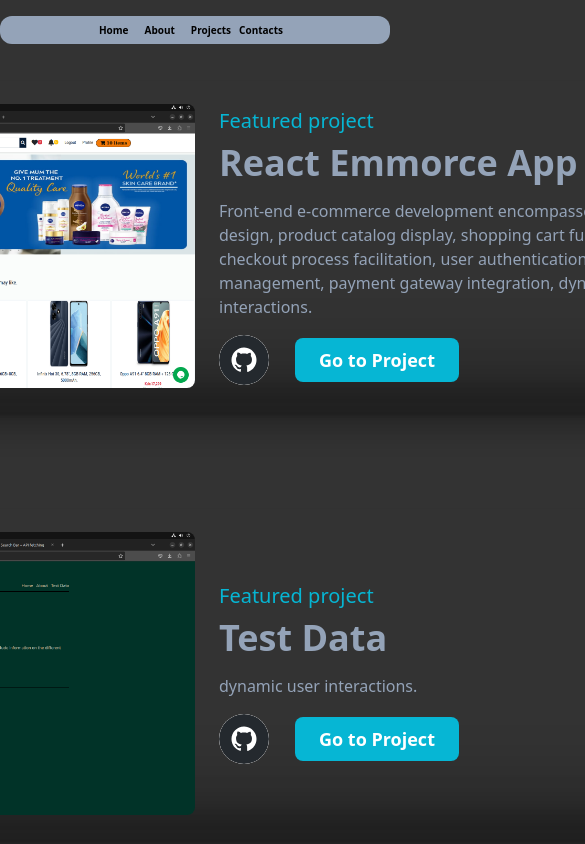
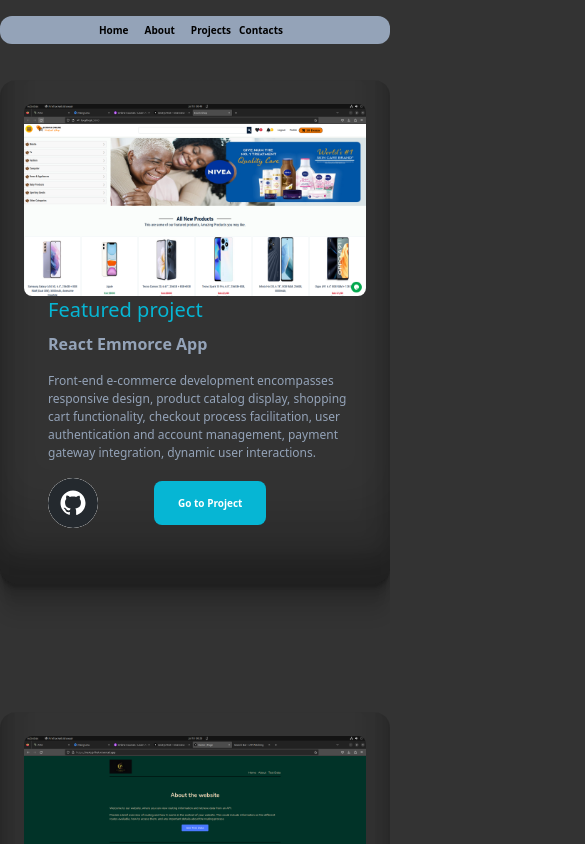
Before and after one commit to Manguriu/redo, a Next.js app: page /projec in a window 390 px wide. Shown: the top 844 px of the page, 585 px wide, since content can reach past the window. Built offline with nearby package versions, Linux system fonts and the light colour scheme.

Commit message:
responsivr

```diff
--- a/src/app/Footer.tsx
+++ b/src/app/Footer.tsx
@@ -5,7 +5,7 @@
 
 export default function Footer({}: Props) {
   return (
-    <div className="bottom-0 mb-10  flex items-center justify-center  max-w-2xl mx-auto z-20 xl:items-center max-lg:mt-[15rem] md:mt-[10rem] mt-[10rem]">
+    <div className="bottom-0 mb-10  flex items-center justify-center  max-w-2xl mx-auto z-20 xl:items-center max-lg:mt-[15rem] md:mt-[10rem] sm:mt-[10rem]">
       <p className="subtitle-p text-base font-semibold underline underline-offset-2 max-sm:text-[12px]">
         {" "}
         Manguriu All Rights Reserved &copy; 2023
--- a/src/app/about/page.tsx
+++ b/src/app/about/page.tsx
@@ -9,14 +9,14 @@
     <>
       <SitionElem />
 
-      <div className="2xl:container 2xl:mx-auto lg:py-16 lg:px-20 md:py-12 md:px-6 py-9 px-4 ">
+      <div className="2xl:container 2xl:mx-auto lg:py-16 lg:px-20 md:py-12 md:px-6  w-full ">
         <div className="flex flex-col lg:flex-row justify-between gap-8 ">
           <div className="w-full lg:w-5/12 flex flex-col justify-center">
-            <h1 className="text-3xl lg:text-4xl font-bold leading-9 text-cyan-600 pb-2 text-center ">
+            <h1 className="text-3xl lg:text-4xl font-bold leading-9 text-cyan-600 pb-2 text-center max-sm:text-[20px]">
               About Me
             </h1>
-            <div className="shadow-xl p-6">
-              <p className="font-normal text-base leading-6 subtitle-p text-slate-300 ">
+            <div className="shadow-xl lg:p-6">
+              <p className="font-normal text-sm max-sm:text-[12px] subtitle-p text-slate-300 ">
                 As an experienced software developer, I have a strong background
                 in coding, testing, and maintaining software systems. Throughout
                 my career, I have developed a versatile skill set that allows me
@@ -34,11 +34,11 @@
           </div>
 
           <div className="w-full lg:w-5/12 flex flex-col justify-center">
-            <h1 className="text-3xl lg:text-4xl font-bold leading-9 text-cyan-600 pb-2 text-center ">
+            <h1 className="text-3xl lg:text-4xl font-bold leading-9 text-cyan-600 pb-2 text-center max-sm:text-[20px] ">
               My Story
             </h1>
-            <div className="shadow-xl p-6">
-              <p className="font-normal text-base leading-6 subtitle-p text-slate-300 ">
+            <div className="shadow-xl lg:p-6">
+              <p className="font-normal text-md max-sm:text-[12px] subtitle-p text-slate-300 max-sm:mx-auto ">
                 I'm on a journey of always learning and coming up with new
                 ideas. Each project I work on is like a blank canvas where I
                 create new and clever solutions. As technology gets better, I
@@ -52,7 +52,7 @@
           </div>
         </div>
 
-        <div className="flex lg:flex-row flex-col justify-between gap-8 pt-12">
+        <div className="flex lg:flex-row flex-col justify-between gap-8 pt-12 max-lg:hidden">
           <div className="w-full lg:w-8/12 lg:pt-8 p-5 pt-2">
             <div className="grid md:grid-cols-4 sm:grid-cols-2 grid-cols-1 lg:gap-4 shadow-xl rounded-md">
               <div className="p-4 pb-6 flex justify-center flex-col items-center">
@@ -114,7 +114,6 @@
           <Experience />
         </div>
       </div>
-      <Footer />
     </>
   );
 }
--- a/src/app/experience/page.tsx
+++ b/src/app/experience/page.tsx
@@ -9,7 +9,7 @@
   return (
     <li
       ref={ref}
-      className="my-8 first:mt-0 last:mb-5 w-[60%] mx-auto flex flex-col items-center justify-between"
+      className="my-8 first:mt-0 last:mb-5 w-[60%] mx-auto flex flex-col items-center justify-between "
     >
       <Icons reference={ref} />
       <motion.div
@@ -25,16 +25,16 @@
           opacity: 1,
         }}
       >
-        <h3 className="capitalize font-bold text-2xl">
+        <h3 className="capitalize font-bold text-2xl  max-sm:text-[15px]">
           {position} &nbsp;{" "}
           <a href={companyLink} className="capitalize text-cyan-600">
             @{company}
           </a>
         </h3>
-        <span className="capitalize font-medium text-slate-300 xs:text-sm">
+        <span className="capitalize font-medium text-slate-300 xs:text-sm max-sm:text-[10px]">
           {time} | {address}orange
         </span>
-        <p className="font-medium w-full subtitle text-slate-300 md:text-sm ">
+        <p className="font-medium w-full subtitle text-slate-300 md:text-sm max-sm:text-[10px]">
           {" "}
           {work}
         </p>
@@ -50,15 +50,15 @@
     offset: ["start end", "center start"],
   });
   return (
-    <div className="my-4 mt-4 ">
+    <div className="my-4 lg:mt-4 mb-[10rem]">
       <SitionElem />
-      <h2 className="font-bold text-4xl mb-32 text-slate-400  w-full text-center">
+      <h2 className="font-bold text-4xl mb-10 text-slate-400  w-full text-center max-sm:text-[20px]">
         Experience
       </h2>
-      <div ref={ref} className="w-[75%] mx-auto relative ">
+      <div ref={ref} className="w-[75%] max-sm:w-full mx-auto relative ">
         <motion.div
           style={{ scaleY: scrollYProgress }}
-          className=" absolute left-9 top-0 w-[4px] h-full bg-slate-300 origin-top "
+          className=" absolute left-9 top-0 w-[3px] h-full bg-slate-300 origin-top "
         />
         <ul className="w-full flex flex-col items-start justify-between ml-4">
           <DetailsC
@@ -88,14 +88,6 @@
             work="Experienced Freelance Developer JavaScript | React.js | Laravel Specialist | Creating Innovative Web"
             companyLink=""
           />
-        </ul>
-      </div>
-      {/* new */}
-      <div className="w-[75%] mx-auto relative ">
-        <h2 className="font-bold text-4xl mb-32  mt-32 text-slate-400 w-full text-center">
-          Education
-        </h2>
-        <ul>
           <DetailsC
             position="Diploma, Information Technology"
             company="Thika Technical Training Institute"
--- a/src/app/page.tsx
+++ b/src/app/page.tsx
@@ -8,11 +8,11 @@
 export default function Home() {
   return (
     <main className=" relative">
-      <section className="sm:pb-2 pb-2 ">
+      <section className="sm:pb-2 pb-2 max-lg:mb-[10rem]">
         <SitionElem />
         <Hero />
       </section>
-      <section className="bg-slate-400 sm:mt-[5rem] xl:mt-[2rem] ">
+      <section className="bg-slate-400 max-sm:mt-[5rem] xl:mt-[2rem] ">
         <Footer />
       </section>
 
--- a/src/app/projec/page.tsx
+++ b/src/app/projec/page.tsx
@@ -11,51 +11,51 @@
 
 const ProjectsFeatures = ({ type, title, summary, link, img, github }) => {
   return (
-    <div>
-      <article className="p-6 w-full flex items-center justify-between rounded-3xl  shadow-2xl morph">
+    <article className="max-lg:p-6 p-6 max-lg:w-full max-lg:flex-col flex items-center justify-between rounded-3xl max-lg:rounded-2xl shadow-2xl morph">
       <Link
         href={link}
         target="_black"
-          className="w-1/2 cursor-pointer overflow-hidden rounded-lg"
+        className="lg:w-1/2 cursor-pointer overflow-hidden rounded-lg "
       >
         <Image
           width={700}
           height={700}
           src={img}
           alt={title}
-            className="w-full h-auto"
+          className="w-full h-auto "
         />
       </Link>
-        <div className="w-1/2 flex flex-col items-start justify-center pl-6">
+      <div className="lg:w-1/2 flex flex-col items-start justify-center pl-6">
         <span className="font-medium  text-xl text-cyan-500">{type}</span>
         <Link
           href={link}
           target=""
           className="hover:underline underline-offset-2"
         >
-            <h2 className="my-2 w-full text-left text-4xl font-bold text-slate-400">
+          <h2 className="my-2 w-full text-left lg:text-4xl font-bold text-slate-400">
             {title}
           </h2>
         </Link>
-          <p className="my-2 font-medium text-slate-400">{summary}</p>
-          <div className="mt-2 flex items-center gap-5">
-            <Link href={github} target="" className="w-10">
+        <p className="my-2 font-medium text-slate-400 max-sm:text-[12px]">
+          {summary}
+        </p>
+        <div className="mt-2 flex items-center lg:gap-5 max-sm:gap-10 max-sm:mb-8 max-lg:mb-7">
+          <Link href={github} target="" className="lg:w-10 ">
             <SocialIcon
               url="https://github.com"
-                className="bg-white rounded-full"
+              className="bg-white rounded-full max-sm:w-5"
             />
           </Link>
           <Link
             href={link}
             target=""
-              className="ml-4 rounded-lg bg-cyan-500 text-white p-2 px-6 text-lg font-semibold"
+            className="ml-4 rounded-lg bg-cyan-500 text-white p-2 px-6  text-lg font-semibold max-sm:text-[10px]"
           >
             Go to Project
           </Link>
         </div>
       </div>
     </article>
-    </div>
   );
 };
 
@@ -64,8 +64,8 @@
     <>
       <SitionElem />
       <section className="w-full mt-9 mb-16 flex flex-col items-center justify-center ">
-        <div className=" items-center justify-center w-1/5 grid grid-cols-12 gap-24 ">
-          <div className="col-span-12">
+        <div className="  justify-center max-lg:w-full lg:w-1/5 grid grid-cols-12 gap-24 gap-y-32 max-xl:gap-x-16 max-lg:gap-x-8 max-md:gap-x-8  max-sm:gap-x-0 md:gap-y-24">
+          <div className="col-span-12 ">
             <ProjectsFeatures
               title="React Emmorce App"
               type="Featured project"
```
Also changed, not shown: src/Components/Hero.tsx (+9 -7 lines). Lines whose indentation alone changed are shown as unchanged.
